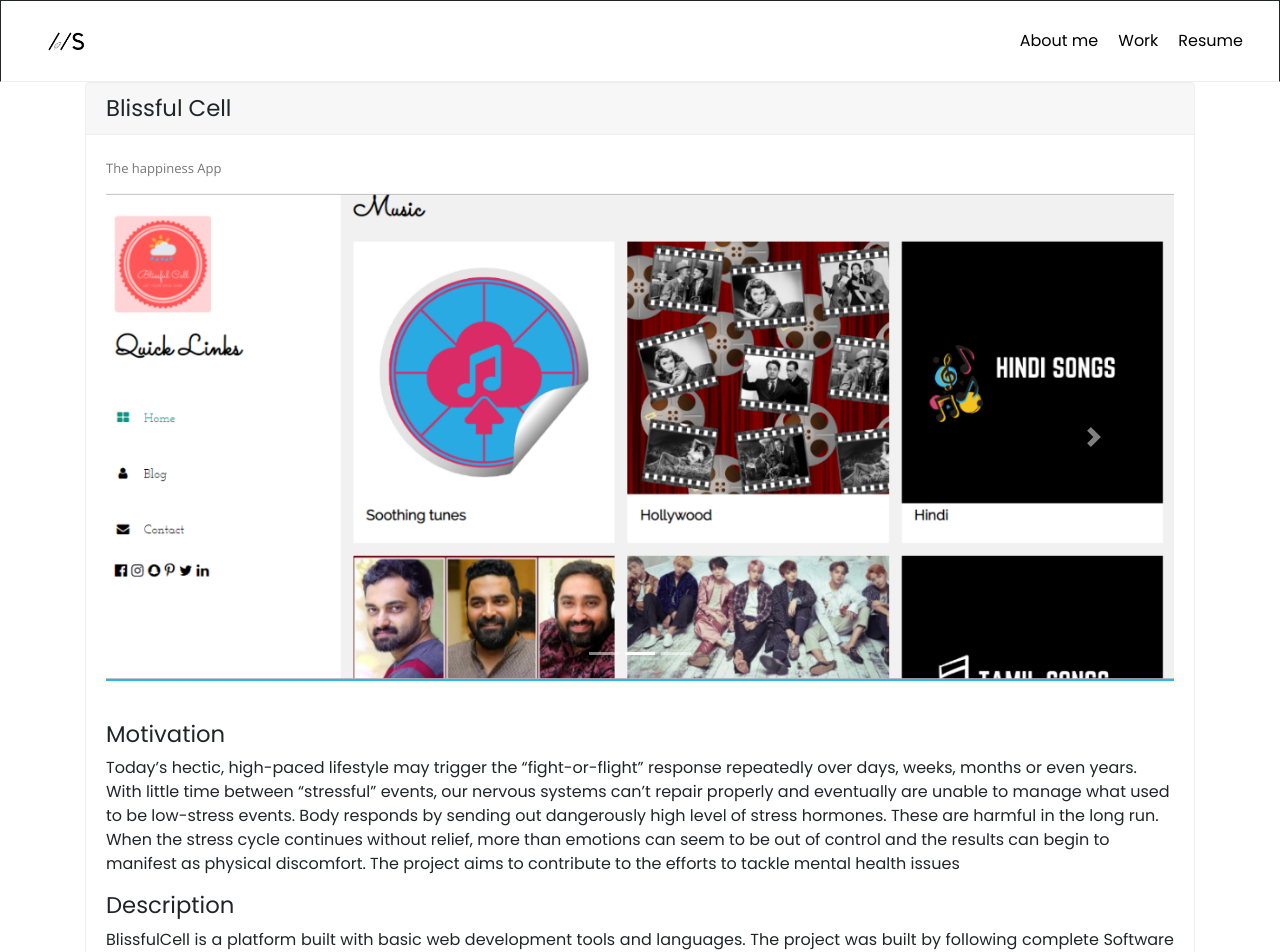
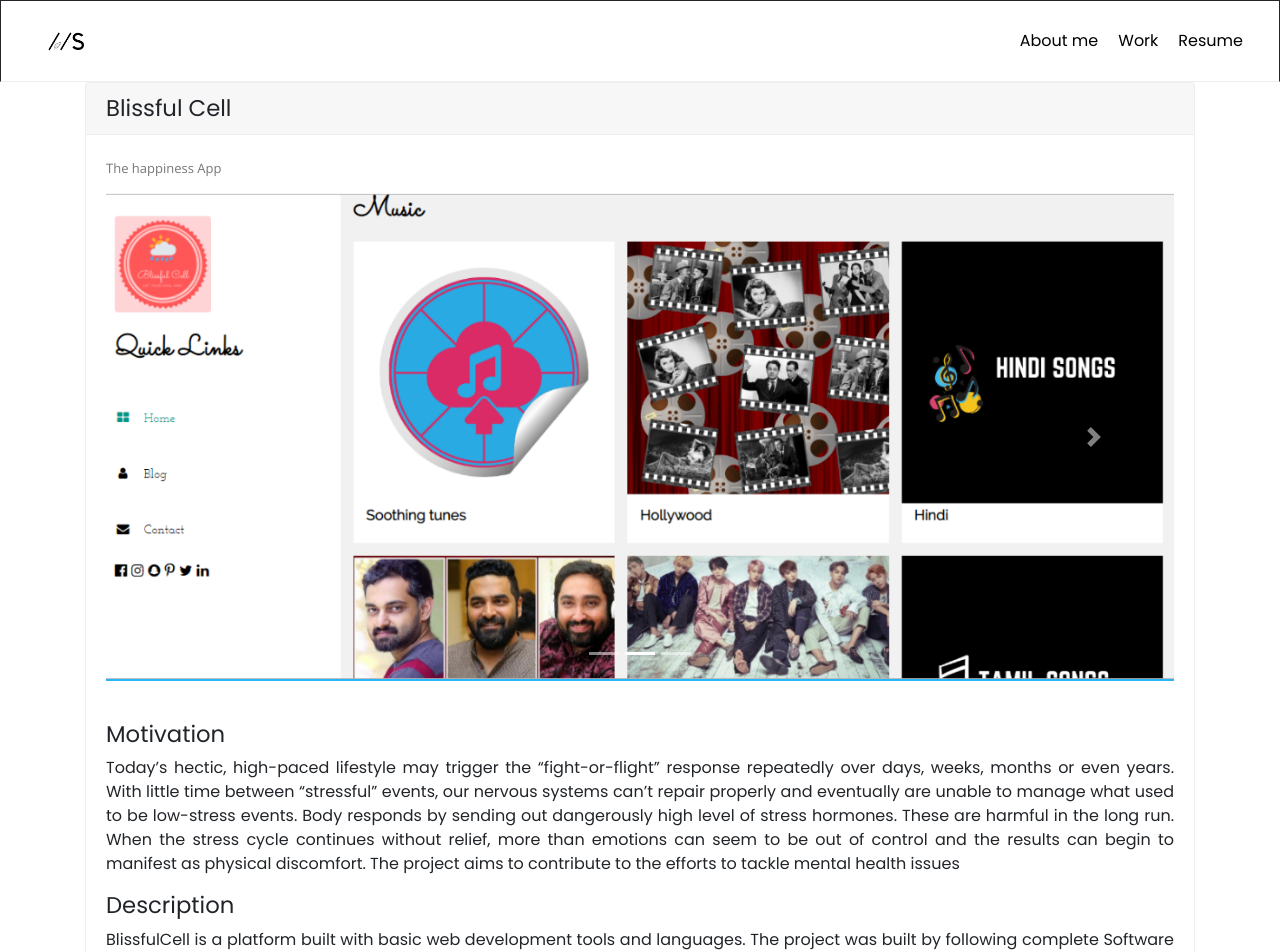
Before and after one commit to subhasreevadukoot/portfolio, a React (Create React App) app: page /projects/blissfulcell in a window 1280 px wide. Shown: the top 952 px of the page. Built offline with nearby package versions, Linux system fonts and the light colour scheme; a web font is replaced by a local one.

Commit message:
Fixed typography

```diff
--- a/src/components/About/About.jsx
+++ b/src/components/About/About.jsx
@@ -30,7 +30,7 @@ const About = () => {
       Technology Analyst at Bank of America
       </Card.Text>
       <Card.Text className='desc'>
-      <p align='justify'>Having spent five years (BSc -> MSc -> Career) in Software Development I realize that I am happy when I am coding and elated when the code is compiled, or now may be when the PR is merged !!I absolutely love the Web and all things <q>Web</q>! I have completed my Master's in Big Data Analytics and Bachelor's in Computer Science, Mathematics and Electronics.
+      <p align='justify'>Having spent five years (BSc -> MSc -> Career) in Software Development I realize that I am happy when I am coding and elated when the code is compiled, or now may be when the PR is merged !! I absolutely love the Web and all things <q>Web</q>! I have completed my Master's in Big Data Analytics and Bachelor's in Computer Science, Mathematics and Electronics.
       I am a bit of everything that I have learnt and experienced, but most of my time now is spent in VS Code, Chrome Dev Tools and the console. I am amazed by the scale, depth and the endless opportunities
       of software development. </p>
       <p align='justify'>When I am not coding or learning to code in a new language, I love to read novels and write poetry.
--- a/src/components/ProjectCarousel/ProjectCarousel.jsx
+++ b/src/components/ProjectCarousel/ProjectCarousel.jsx
@@ -56,7 +56,7 @@ return (
   <div className="card-body">
     <p className="card-text">
    <h3> Motivation</h3>
-<p>{projectDetails[match.params.id]['motivationText']}</p>
+<p style={{textAlign:'justify'}}>{projectDetails[match.params.id]['motivationText']}</p>
 <h3>Description</h3>
 <p style={{textAlign:'justify'}}>{projectDetails[match.params.id]['descriptionText']}</p>
 
```
